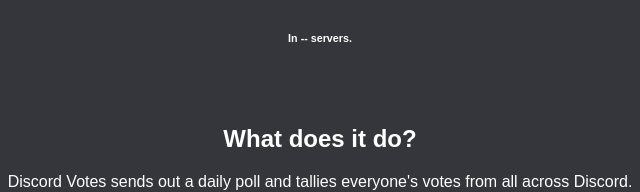
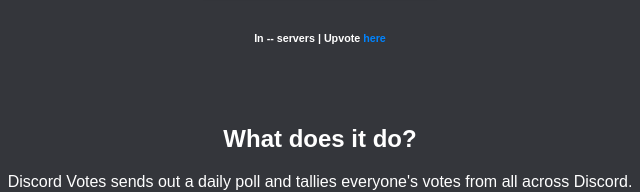
Before and after one commit to Sukadia/sukadia.github.io-v1, a plain HTML site: page pages/discord-votes.html in a window 1280 px wide. Shown: the part 518-710 px from the top of the page, 320-960 px from the left. Drawn offline with Linux system fonts and the light colour scheme; a script that the page names is missing.

```diff
--- a/pages/discord-votes.html
+++ b/pages/discord-votes.html
@@ -49,7 +49,7 @@
         <h1>Discord Votes</h1>
         <h4>A spiritual successor to the Everyone Votes Channel on the Wii, Discord Votes is made to recreate that experience with a daily Discord-wide poll that anyone in your server can vote on.</h4><br>
         <a href="https://discord.com/api/oauth2/authorize?client_id=805922495705251891&permissions=117824&scope=bot" class="gradient-button gradient-button-server">Add to Your Server</a><br />
-        <h6>In <dbl-stat bot-id="805922495705251891" stat="guilds">--</dbl-stat> servers.</h6>
+        <h6>In <dbl-stat bot-id="bot-discord-votes" stat="guilds">--</dbl-stat> servers | Upvote <a href="https://discordbotlist.com/bots/discord-votes/upvote" style="background-color: transparent; color: rgb(0, 132, 255); text-decoration: none;">here</a></h6>
 
         <br><br><h2>What does it do?</h2>
         Discord Votes sends out a daily poll and tallies everyone's votes from all across Discord.
```
